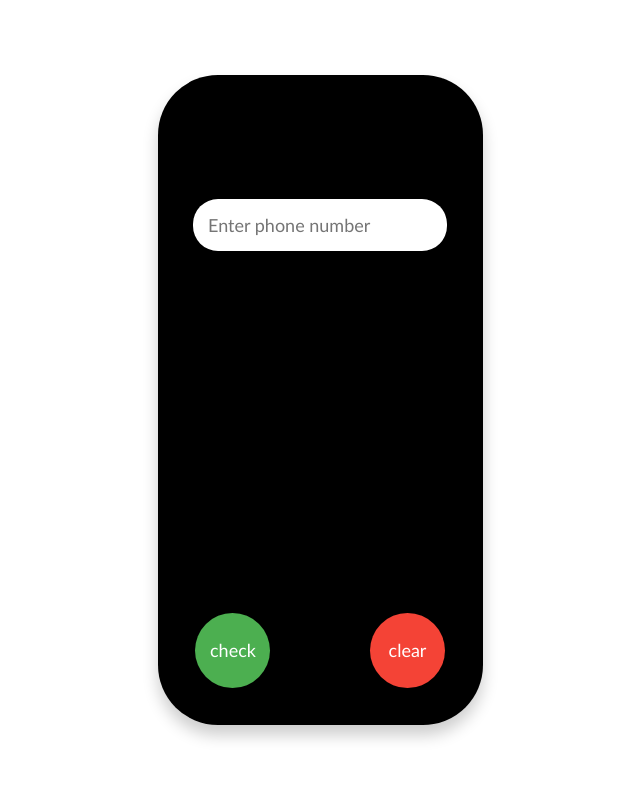
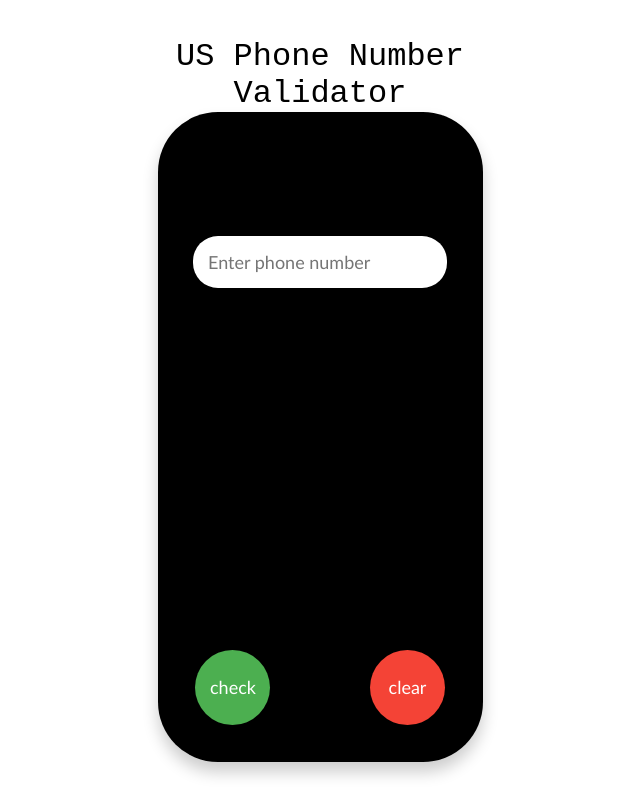
Before and after one commit to macrisconstantine/phone-number-validator, a plain HTML site: page index.html in a window 1280 px wide. Shown: the whole page, without its empty margins (320-960 px from the left). Drawn offline with Linux system fonts and the light colour scheme.

Commit message:
add styles

```diff
--- a/index.html
+++ b/index.html
@@ -4,6 +4,7 @@
     <script src="script.js"></script>
   </head>
   <main>
+      <div id="title"><span>US Phone Number Validator</span></div>
     <div id="phoneContainer">
       <input id="user-input" class="input-field" placeholder="Enter phone number"/>
       <div id="results-div">
--- a/styles.css
+++ b/styles.css
@@ -20,6 +20,15 @@ body {
     background-color: black;
     box-shadow: 0 10px 16px rgba(0, 0, 0, 0.2);
     border-radius: 60px;
+}
+
+#title {
+    color: black;
+    font-family: 'Courier New', Courier, monospace;
+    text-align: center;
+    width: 100%;
+    font-size: xx-large;
+    width: 325px;
 }
 
 .input-field {
```
